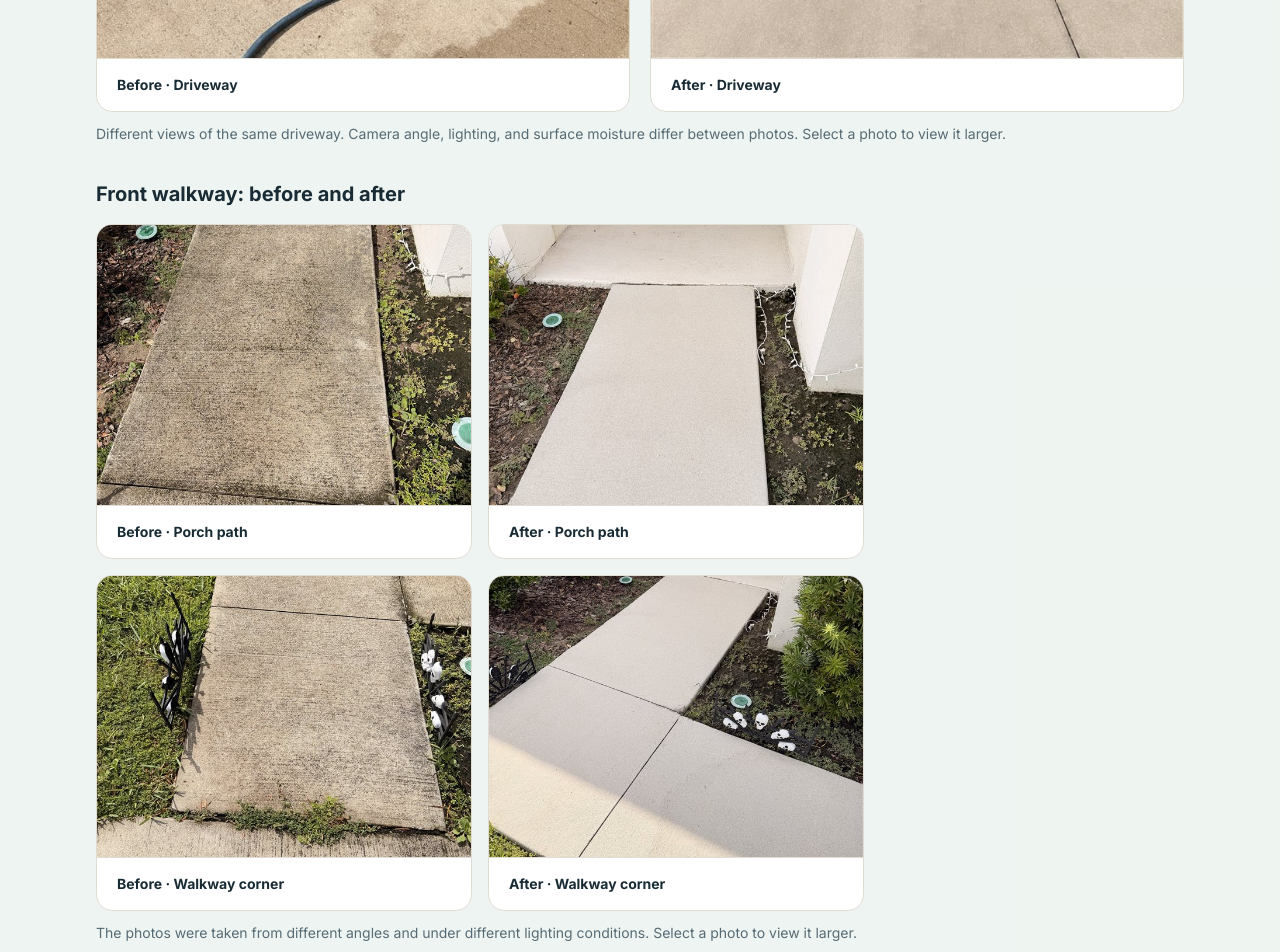
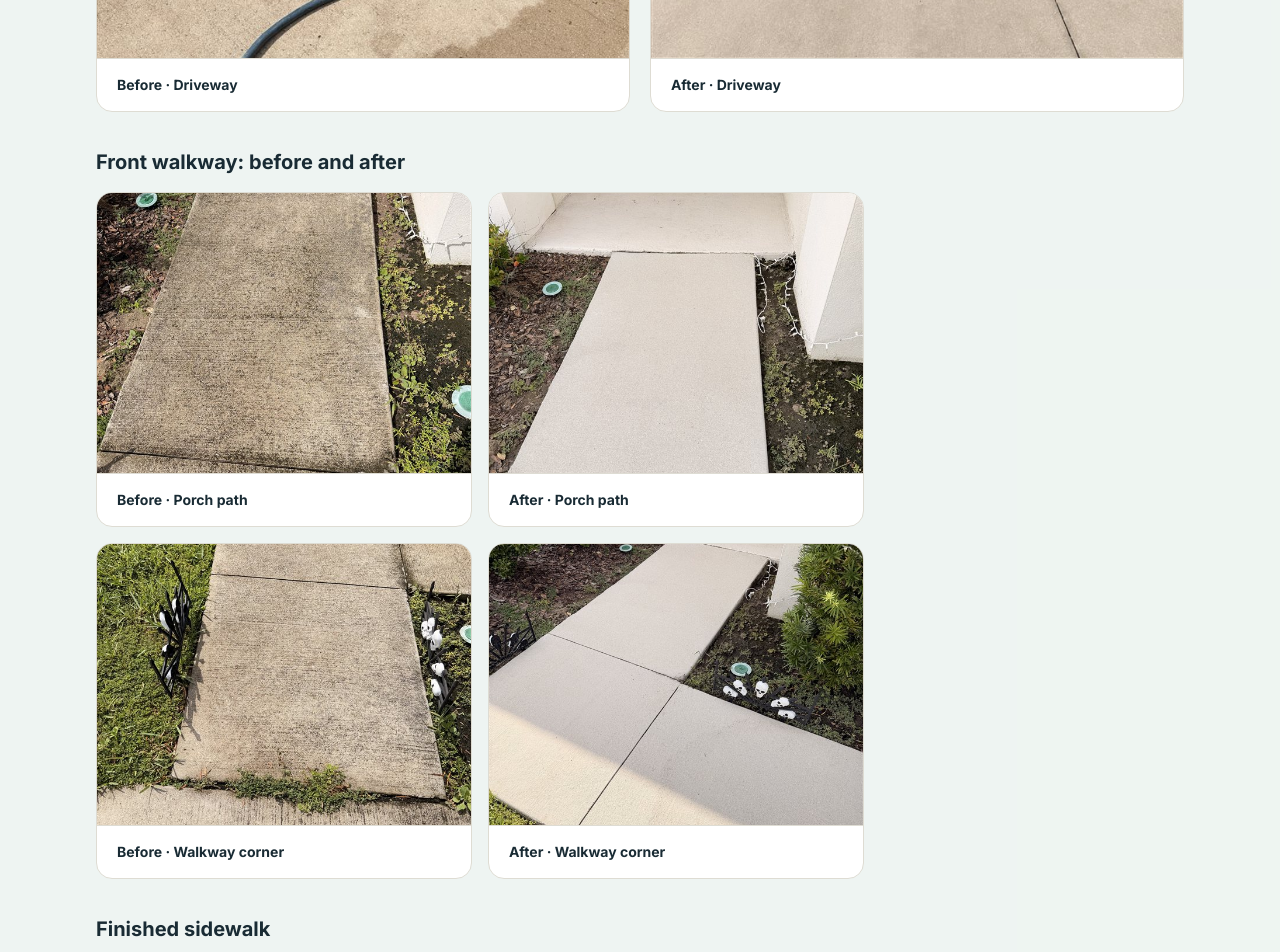
Before and after one commit to CazadorD/Florida-Clean-Website, a React (Vite) app: page / in a window 1280 px wide. Shown: the part 2760-3712 px from the top of the page. Built offline with nearby package versions, Linux system fonts and the light colour scheme.

Commit message:
Remove verbose photo comparison descriptions (#3)
Co-authored-by: cubaaldetalle360 <cubaaldetalle360@gmail.com>

```diff
--- a/src/react-app/components/ProjectGallery.tsx
+++ b/src/react-app/components/ProjectGallery.tsx
@@ -28,7 +28,6 @@ export default function ProjectGallery({ service }: { service?: "driveway" | "si
           <ProjectPhoto name="driveway-before" compact alt="Driveway before cleaning, with dark staining on the concrete near the garage and hoses across the surface" label="Before · Driveway" />
           <ProjectPhoto name="driveway-after" landscape compact alt="The driveway after cleaning, viewed toward the garage" label="After · Driveway" />
         </div>
-        <p className="mt-3 text-sm text-muted-foreground">Different views of the same driveway. Camera angle, lighting, and surface moisture differ between photos. Select a photo to view it larger.</p>
       </div>
       {service !== "driveway" && <div className="mt-9">
         <h3 className="mb-4 text-xl font-bold">Front walkway: before and after</h3>
@@ -38,7 +37,6 @@ export default function ProjectGallery({ service }: { service?: "driveway" | "si
           <ProjectPhoto name="walkway-before-corner" compact alt="Walkway junction before cleaning, with dark buildup around the corner" label="Before · Walkway corner" />
           <ProjectPhoto name="walkway-after-wide" compact alt="Front walkway after cleaning, with a wider diagonal view of the path and its junction with the sidewalk" label="After · Walkway corner" />
         </div>
-        <p className="mt-3 text-sm text-muted-foreground">The photos were taken from different angles and under different lighting conditions. Select a photo to view it larger.</p>
       </div>}
       <div className="mt-9">
         <h3 className="mb-4 text-xl font-bold">Finished sidewalk</h3>
```
Also changed, not shown: 1 other file (tests, documents, lock files or other folders).
